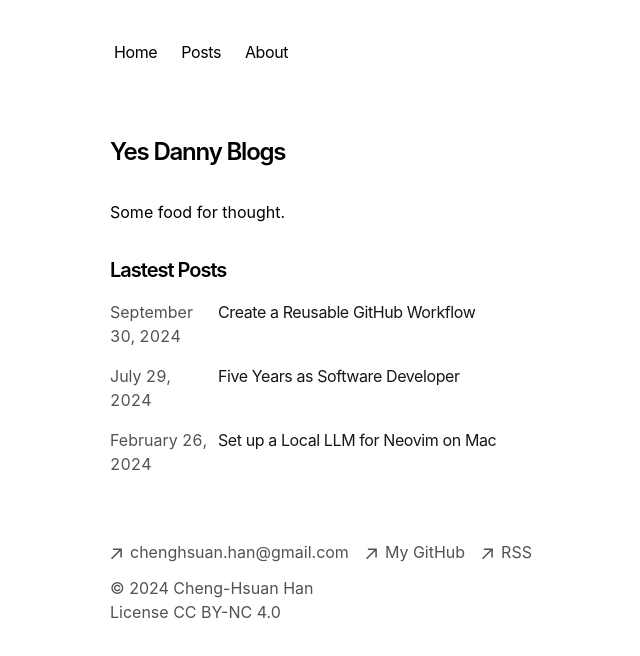
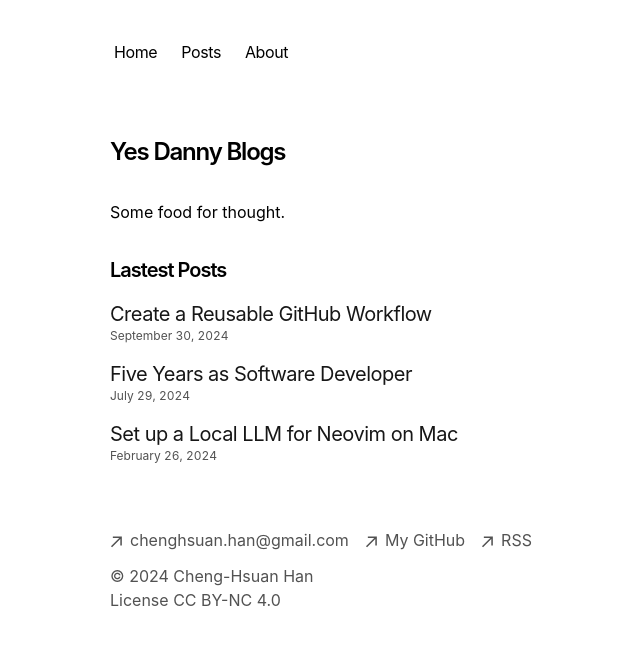
Before and after one commit to dannyh79/dannyh79.github.io, a Next.js app: page / in a window 1280 px wide. Shown: the top 656 px of the page, without its empty margins (242-882 px from the left). Built offline with nearby package versions, Linux system fonts and the light colour scheme; no server answers.

Commit message:
Move posts section date string under post title

```diff
--- a/app/components/Posts.tsx
+++ b/app/components/Posts.tsx
@@ -9,7 +9,7 @@ type Props = {
 export default function BlogPosts(props: Props) {
   const posts = props.posts ?? getBlogPosts();
   return (
-    <div>
+    <ol>
       {posts
         .sort((a, b) => {
           if (new Date(a.metadata.publishedAt) > new Date(b.metadata.publishedAt)) {
@@ -18,21 +18,22 @@ export default function BlogPosts(props: Props) {
           return 1;
         })
         .map((post) => (
+          <li key={post.slug}>
             <Link
-            key={post.slug}
               className="flex flex-col space-y-1 mb-4"
               href={`/${postSubPath}/${post.slug}`}
             >
-            <div className="w-full flex flex-col md:flex-row space-x-0 md:space-x-2">
-              <p className="text-neutral-600 dark:text-neutral-400 w-[100px] tabular-nums">
+              <div className="w-full flex flex-col space-x-0 md:space-x-2">
+                <h3 className="text-xl text-neutral-900 dark:text-neutral-100 tracking-tight">
+                  {post.metadata.title}
+                </h3>
+                <p className="text-xs text-neutral-600 dark:text-neutral-400 w-[100px] tabular-nums whitespace-nowrap">
                   {formatDate(post.metadata.publishedAt, false)}
-              </p>
-              <p className="text-neutral-900 dark:text-neutral-100 tracking-tight">
-                {post.metadata.title}
                 </p>
               </div>
             </Link>
+          </li>
         ))}
-    </div>
+    </ol>
   );
 }
```
Lines whose indentation alone changed are shown as unchanged.
